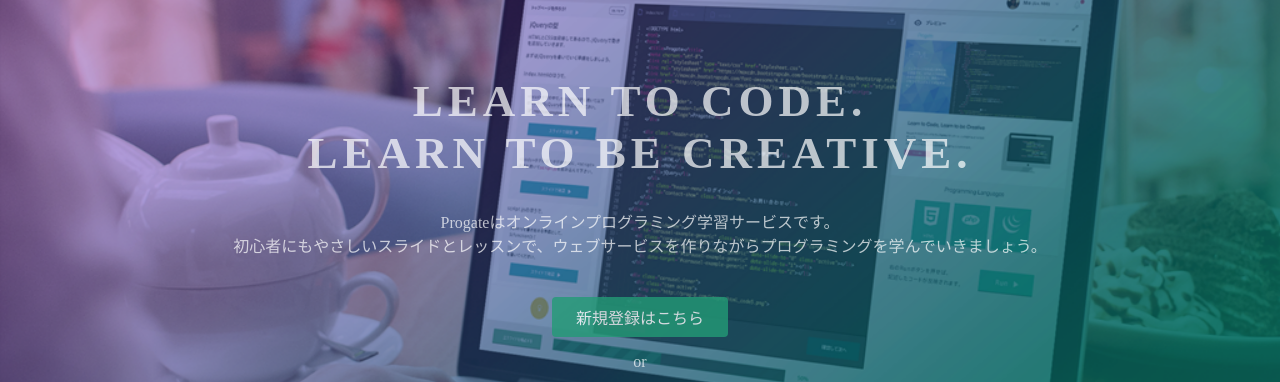
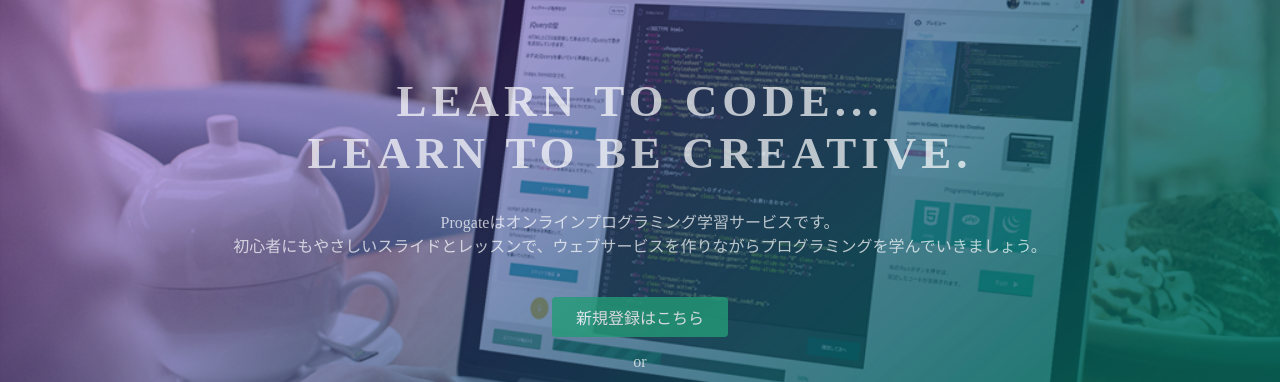
Before and after one commit to yuwaga3220/yuwaga3220.github.io, a plain HTML site: page index.html in a window 1280 px wide. Shown: the part 135-517 px from the top of the page. Drawn offline with Linux system fonts and the light colour scheme.

Commit message:
Update index.html

```diff
--- a/index.html
+++ b/index.html
@@ -23,7 +23,7 @@
   </header>
   <div class="top-wrapper">
     <div class="container">
-      <h1>LEARN TO CODE.<br>LEARN TO BE CREATIVE.</h1>
+      <h1>LEARN TO CODE...<br>LEARN TO BE CREATIVE.</h1>
       <p>Progateはオンラインプログラミング学習サービスです。<br>初心者にもやさしいスライドとレッスンで、ウェブサービスを作りながらプログラミングを学んでいきましょう。</p>
       <div class="btn-wrapper">
         <a href="#" class="btn signup">新規登録はこちら</a>
```
